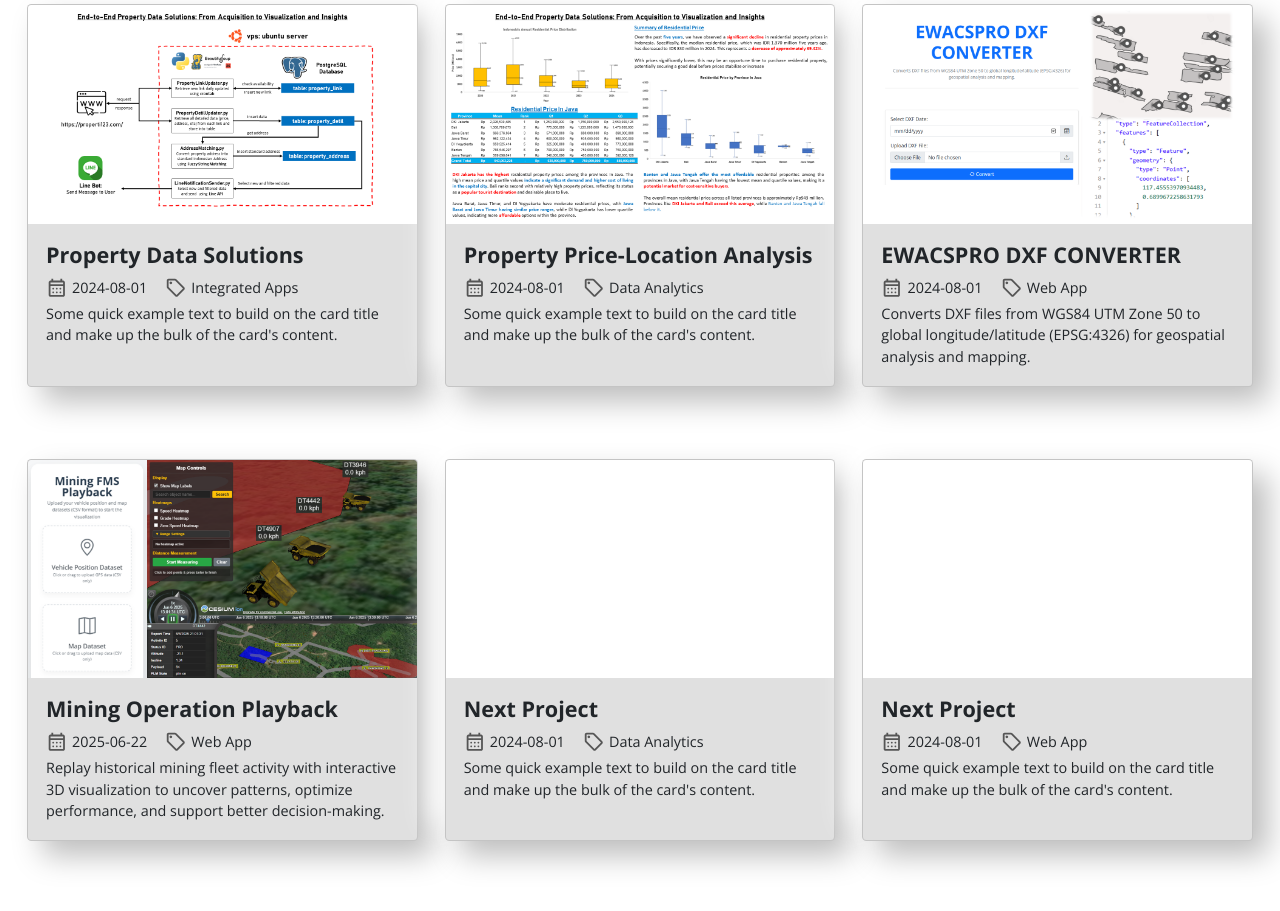
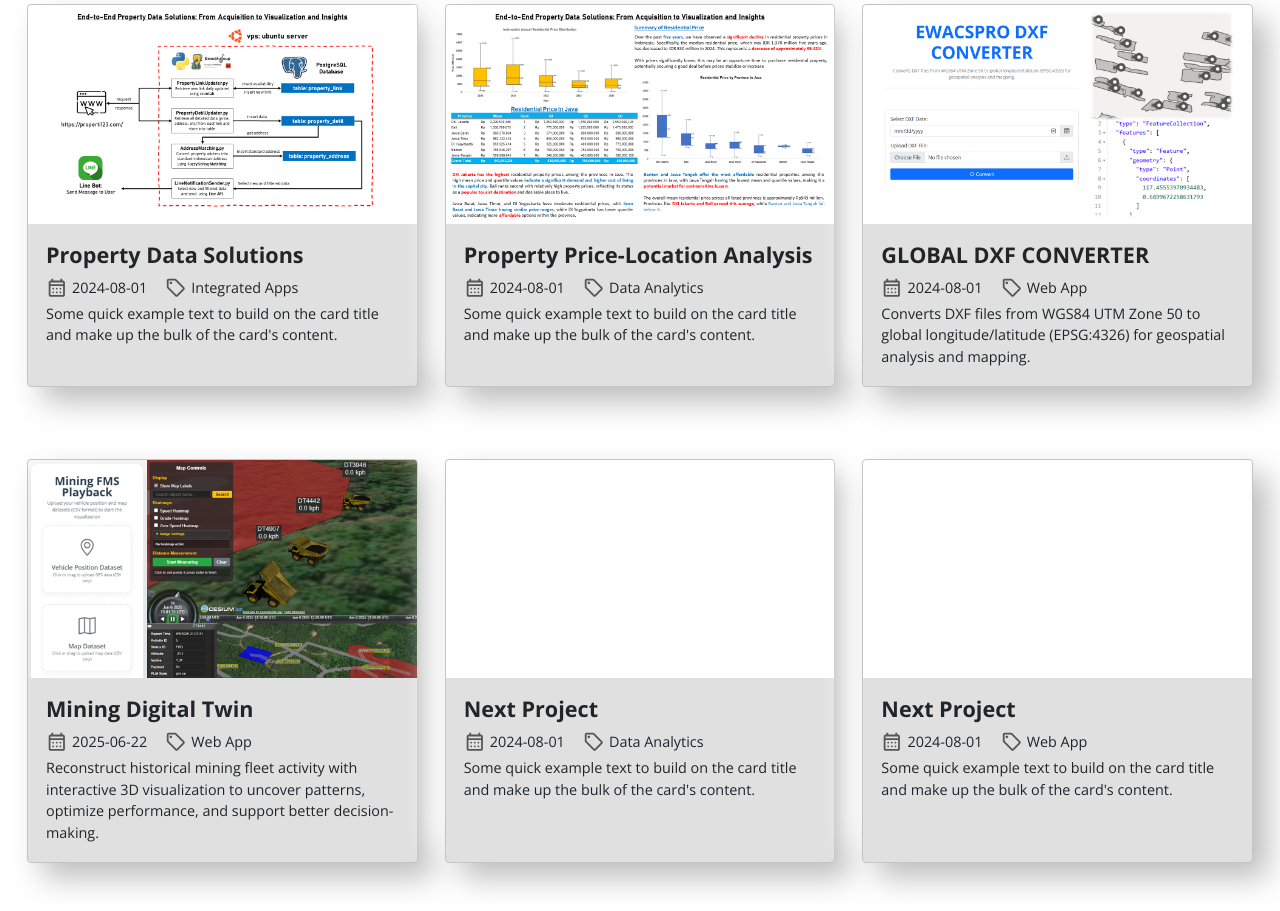
Before and after one commit to adhamhusein/portfolio-website, a Flask app: page /project in a window 1280 px wide. Shown: the part 258-1169 px from the top of the page. Before the commit the page ends 1127 px from the top, so only its background shows below. Run offline with Flask 3, Linux system fonts and the light colour scheme.

Commit message:
change project title and desc

```diff
--- a/app/templates/project.html
+++ b/app/templates/project.html
@@ -109,7 +109,7 @@
             <div class="card w-27 rounded">
                 <img src="../static/images/img-project/project-004.png" class="card-img-top">
                 <div class="card-body">
-                  <h5 class="card-title fw-bold">EWACSPRO DXF CONVERTER</h5>
+                  <h5 class="card-title fw-bold">GLOBAL DXF CONVERTER</h5>
                   <div class="tag d-flex gap-3">
                     <div class="date d-flex align-items-center gap-1">
                         <svg xmlns="http://www.w3.org/2000/svg" viewBox="0 -960 960 960"><path d="M200-80q-33 0-56.5-23.5T120-160v-560q0-33 23.5-56.5T200-800h40v-80h80v80h320v-80h80v80h40q33 0 56.5 23.5T840-720v560q0 33-23.5 56.5T760-80H200Zm0-80h560v-400H200v400Zm0-480h560v-80H200v80Zm0 0v-80 80Zm280 240q-17 0-28.5-11.5T440-440q0-17 11.5-28.5T480-480q17 0 28.5 11.5T520-440q0 17-11.5 28.5T480-400Zm-160 0q-17 0-28.5-11.5T280-440q0-17 11.5-28.5T320-480q17 0 28.5 11.5T360-440q0 17-11.5 28.5T320-400Zm320 0q-17 0-28.5-11.5T600-440q0-17 11.5-28.5T640-480q17 0 28.5 11.5T680-440q0 17-11.5 28.5T640-400ZM480-240q-17 0-28.5-11.5T440-280q0-17 11.5-28.5T480-320q17 0 28.5 11.5T520-280q0 17-11.5 28.5T480-240Zm-160 0q-17 0-28.5-11.5T280-280q0-17 11.5-28.5T320-320q17 0 28.5 11.5T360-280q0 17-11.5 28.5T320-240Zm320 0q-17 0-28.5-11.5T600-280q0-17 11.5-28.5T640-320q17 0 28.5 11.5T680-280q0 17-11.5 28.5T640-240Z"/></svg>
@@ -130,7 +130,7 @@
             <div class="card w-27 rounded">
                 <img src="../static/images/img-project/project-006.png" class="card-img-top">
                 <div class="card-body">
-                  <h5 class="card-title fw-bold">Mining Operation Playback</h5>
+                  <h5 class="card-title fw-bold">Mining Digital Twin</h5>
                   <div class="tag d-flex gap-3">
                     <div class="date d-flex align-items-center gap-1">
                         <svg xmlns="http://www.w3.org/2000/svg" viewBox="0 -960 960 960"><path d="M200-80q-33 0-56.5-23.5T120-160v-560q0-33 23.5-56.5T200-800h40v-80h80v80h320v-80h80v80h40q33 0 56.5 23.5T840-720v560q0 33-23.5 56.5T760-80H200Zm0-80h560v-400H200v400Zm0-480h560v-80H200v80Zm0 0v-80 80Zm280 240q-17 0-28.5-11.5T440-440q0-17 11.5-28.5T480-480q17 0 28.5 11.5T520-440q0 17-11.5 28.5T480-400Zm-160 0q-17 0-28.5-11.5T280-440q0-17 11.5-28.5T320-480q17 0 28.5 11.5T360-440q0 17-11.5 28.5T320-400Zm320 0q-17 0-28.5-11.5T600-440q0-17 11.5-28.5T640-480q17 0 28.5 11.5T680-440q0 17-11.5 28.5T640-400ZM480-240q-17 0-28.5-11.5T440-280q0-17 11.5-28.5T480-320q17 0 28.5 11.5T520-280q0 17-11.5 28.5T480-240Zm-160 0q-17 0-28.5-11.5T280-280q0-17 11.5-28.5T320-320q17 0 28.5 11.5T360-280q0 17-11.5 28.5T320-240Zm320 0q-17 0-28.5-11.5T600-280q0-17 11.5-28.5T640-320q17 0 28.5 11.5T680-280q0 17-11.5 28.5T640-240Z"/></svg>
@@ -141,7 +141,7 @@
                         <p>Web App</p>
                     </div>
                   </div>
-                  <p class="card-text mt-1">Replay historical mining fleet activity with interactive 3D visualization to uncover patterns, optimize performance, and support better decision-making.</p>
+                  <p class="card-text mt-1">Reconstruct historical mining fleet activity with interactive 3D visualization to uncover patterns, optimize performance, and support better decision-making.</p>
                 </div>
                 <a href="/project/project_004" class="card-button text-decoration-none text-center">Read More</a>
             </div>
--- a/app/templates/project_001.html
+++ b/app/templates/project_001.html
@@ -39,7 +39,7 @@
         </nav>
     </header>
     <div class="container pt-5"><div class="row justify-content-center"><div class="col-lg-8"><div class="text-center mb-2">
-        <h1 class="display-4 fw-bold text-primary mb-3">EWACSPRO DXF CONVERTER</h1>
+        <h1 class="display-4 fw-bold text-primary mb-3">GLOBAL DXF CONVERTER</h1>
             <div class="row justify-content-center"><div class="col-md-10"><p class="small text-muted mb-3">
                 Converts DXF files from WGS84 UTM Zone 50 to global longitude/latitude (EPSG:4326)
                 for geospatial analysis and mapping. </p><hr class="my-4">
--- a/app/templates/project_004.html
+++ b/app/templates/project_004.html
@@ -475,7 +475,7 @@
         <!-- Upload Cover -->
         <div id="uploadCover" class="upload-cover">
             <div class="upload-card">
-                <h1 class="upload-title">Mining FMS Playback</h1>
+                <h1 class="upload-title">Mining Digital Twin</h1>
                 <p class="upload-subtitle">Upload your vehicle position and map datasets (CSV format) to start the visualization</p>
 
                 <!-- Vehicle Position Dataset Upload -->
```
